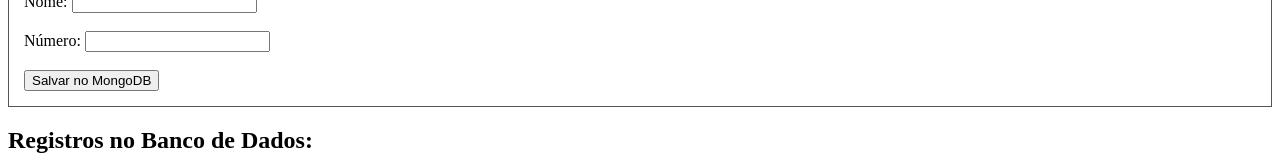
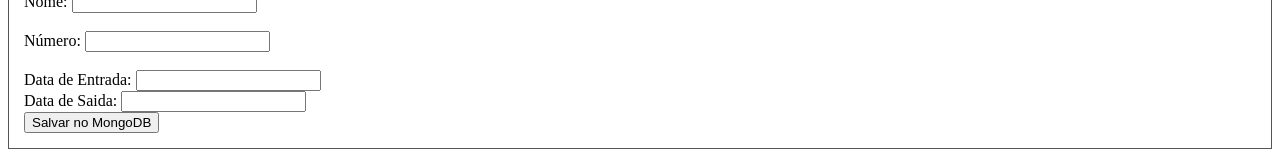
Before and after one commit to CroyzCamel/tec-hidro, a React (Vite) app in the folder frontend/tec-hidro-frontend/: page / in a window 1280 px wide. Shown: the part 163-325 px from the top of the page. Built offline with nearby package versions, Linux system fonts and the light colour scheme; no server answers.

Commit message:
atualização da tela de dados

```diff
--- a/frontend/tec-hidro-frontend/src/App.jsx
+++ b/frontend/tec-hidro-frontend/src/App.jsx
@@ -5,6 +5,8 @@ const App = () => {
   const [persons, setPersons] = useState([])
   const [newName, setNewName] = useState('')
   const [newNumber, setNewNumber] = useState('')
+  const [entryDate, setEntryDate] = useState('')
+  const [releaseDate, setReleaseDate] = useState('')
 
   const baseUrl = 'https://tec-hidro.onrender.com/api/persons'
 
@@ -35,6 +37,12 @@ const App = () => {
         <br />
         <div>Número: <input value={newNumber} onChange={(e) => setNewNumber(e.target.value)} /></div>
         <br />
+        <div>
+          Data de Entrada: <input value={entryDate} onChange={(e) => setEntryDate(e.target.value)} />
+        </div>
+        <div>
+          Data de Saida: <input value={releaseDate} onChange={(e) => setReleaseDate(e.target.value)} />
+        </div>
         <button type="submit">Salvar no MongoDB</button>
       </form>
 
```
